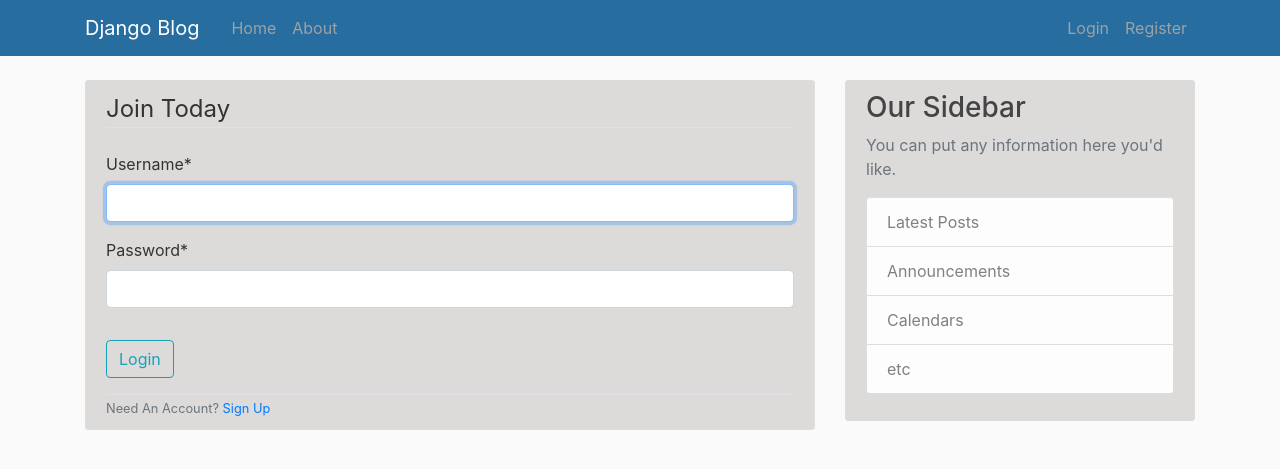
After one commit to wai-phy/django_blog, a Django app: page /login/ in a window 1280 px wide. The commit adds this page. Shown: the top 469 px of the page. Run offline with Django 4.2, Linux system fonts and the light colour scheme; some libraries are stand-ins or nearby versions.

Commit message:
Login and logout section

```diff
--- a/blog/templates/blog/base.html
+++ b/blog/templates/blog/base.html
@@ -36,8 +36,13 @@
               </div>
               <!-- Navbar Right Side -->
               <div class="navbar-nav">
-                <a class="nav-item nav-link" href="#">Login</a>
-                <a class="nav-item nav-link" href="#">Register</a>
+                {% if user.is_authenticated %}
+                  <a class="nav-item nav-link" href="{% url 'profile' %}">Profile</a>
+                  <a class="nav-item nav-link" href="{% url 'logout' %}">Logout</a>
+                {% else %}
+                  <a class="nav-item nav-link" href="{% url 'login' %}">Login</a>
+                  <a class="nav-item nav-link" href="{% url 'register' %}">Register</a>
+                {% endif %}
               </div>
             </div>
           </div>
--- a/django_project/settings.py
+++ b/django_project/settings.py
@@ -121,6 +121,8 @@
 
 STATIC_URL = 'static/'
 CRISPY_TEMPLATE_PACK = 'bootstrap4'
+LOGIN_REDIRECT_URL = 'blog-home'
+LOGIN_URL = 'login'
 
 # Default primary key field type
 # https://docs.djangoproject.com/en/4.2/ref/settings/#default-auto-field
--- a/django_project/urls.py
+++ b/django_project/urls.py
@@ -15,11 +15,15 @@
     2. Add a URL to urlpatterns:  path('blog/', include('blog.urls'))
 """
 from django.contrib import admin
+from django.contrib.auth import views as auth_views
 from django.urls import path, include
 from users import views as user_views
 
 urlpatterns = [
     path('admin/', admin.site.urls),
     path('register/',user_views.register, name='register'),
+    path('profile/',user_views.profile, name='profile'),
+    path('login/',auth_views.LoginView.as_view(template_name='users/login.html'), name='login'),
+    path('logout/',auth_views.LogoutView.as_view(template_name='users/logout.html'), name='logout'),
     path('',include('blog.urls')),
 ]
--- /dev/null
+++ b/users/templates/users/login.html
@@ -0,0 +1,19 @@
+{% extends 'blog/base.html' %}
+{% load crispy_forms_tags %}
+    {% block content %}
+        <div class="content-section">
+            <form action="" method="post">
+                {% csrf_token %}
+                <fieldset class="form-group">
+                    <legend class="border-bottom mb-4">Join Today</legend>
+                    {{ form|crispy }}
+                </fieldset>
+                <div class="form-group">
+                    <button class="btn btn-outline-info" type="submit">Login</button>
+                </div>
+            </form>
+            <div class="border-top bt-3">
+                <small class="text-muted">Need An Account? <a href="{% url 'register' %}">Sign Up</a> </small>
+            </div>
+        </div>
+    {% endblock content %}
```
Also changed, not shown: users/templates/users/logout.html (added, +10 -0 lines), users/templates/users/profile.html (added, +7 -0 lines), users/views.py (+7 -2 lines), db.sqlite3.
